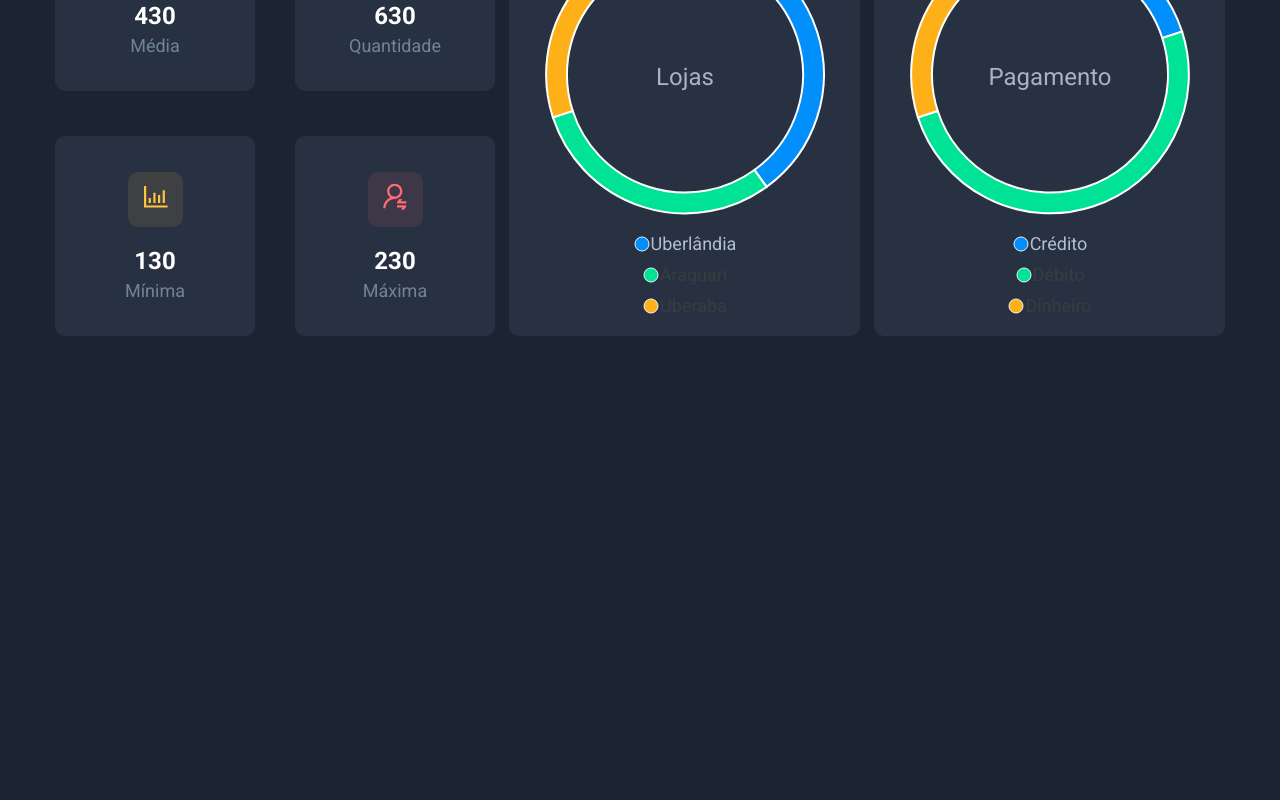
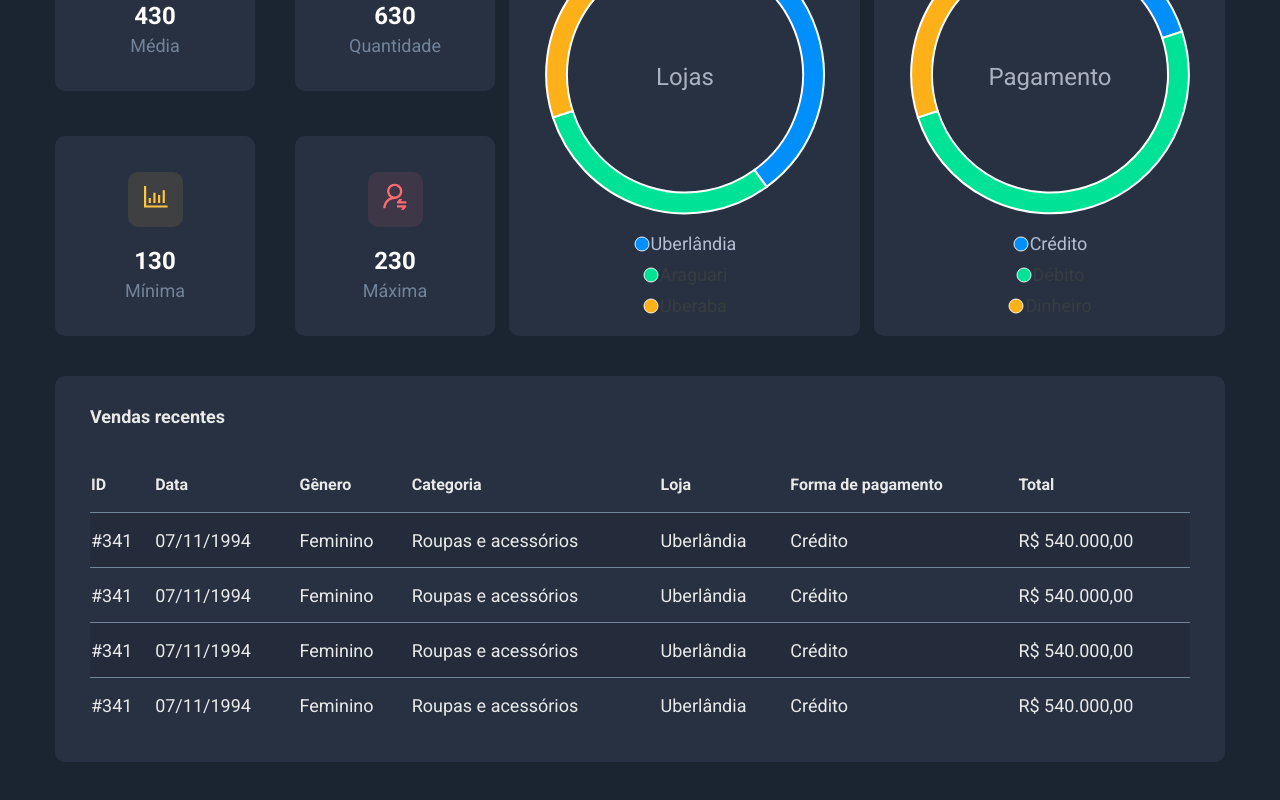
Before and after one commit to lucaasgevaerd/dssales, a React (Create React App) app in the folder front-web/: page / in a window 1280 px wide. Shown: the part 774-1574 px from the top of the page. Before the commit the page ends 1150 px from the top, so only its background shows below. Built offline with nearby package versions, Linux system fonts and the light colour scheme.

Commit message:
Add SalesTable component

```diff
--- a/front-web/src/App.tsx
+++ b/front-web/src/App.tsx
@@ -4,6 +4,7 @@
 import PieChartCard from './components/pie-chart-card';
 import SalesByDate from './components/sales-by-date';
 import SalesSummary from './components/sales-summary';
+import SalesTable from './components/sales-table';
 
 function App() {
   return (
@@ -25,6 +26,7 @@
             series={[20, 50, 30]}
           />
         </div>
+        <SalesTable />
       </div>
     </>
   );
--- /dev/null
+++ b/front-web/src/components/sales-table/index.tsx
@@ -0,0 +1,62 @@
+import './styles.css';
+
+function SalesTable() {
+  return (
+    <div className="sales-table-container base-card">
+      <h3 className="sales-table-title">Vendas recentes</h3>
+      <table className="sales-table">
+        <thead>
+          <tr>
+            <th>ID</th>
+            <th>Data</th>
+            <th>Gênero</th>
+            <th>Categoria</th>
+            <th>Loja</th>
+            <th>Forma de pagamento</th>
+            <th>Total</th>
+          </tr>
+        </thead>
+        <tbody>
+          <tr>
+            <td>#341</td>
+            <td>07/11/1994</td>
+            <td>Feminino</td>
+            <td>Roupas e acessórios</td>
+            <td>Uberlândia</td>
+            <td>Crédito</td>
+            <td>R$ 540.000,00</td>
+          </tr>
+          <tr>
+            <td>#341</td>
+            <td>07/11/1994</td>
+            <td>Feminino</td>
+            <td>Roupas e acessórios</td>
+            <td>Uberlândia</td>
+            <td>Crédito</td>
+            <td>R$ 540.000,00</td>
+          </tr>
+          <tr>
+            <td>#341</td>
+            <td>07/11/1994</td>
+            <td>Feminino</td>
+            <td>Roupas e acessórios</td>
+            <td>Uberlândia</td>
+            <td>Crédito</td>
+            <td>R$ 540.000,00</td>
+          </tr>
+          <tr>
+            <td>#341</td>
+            <td>07/11/1994</td>
+            <td>Feminino</td>
+            <td>Roupas e acessórios</td>
+            <td>Uberlândia</td>
+            <td>Crédito</td>
+            <td>R$ 540.000,00</td>
+          </tr>
+        </tbody>
+      </table>
+    </div>
+  );
+}
+
+export default SalesTable;
--- /dev/null
+++ b/front-web/src/components/sales-table/styles.css
@@ -0,0 +1,39 @@
+.sales-table-container {
+  margin-bottom: 50px;
+  padding: 30px 35px;
+}
+
+.sales-table-title {
+  font-size: 18px;
+}
+
+.sales-table {
+  width: 100%;
+  margin-top: 30px;
+  border-spacing: 0;
+}
+
+.sales-table thead th {
+  text-align: left;
+  height: 55px;
+  font-size: 16px;
+}
+
+.sales-table tbody td {
+  height: 55px;
+  border-top: 1px solid var(--grey-light-125-color);
+  font-size: 18px;
+  transition: background 0.3s;
+}
+
+.sales-table tbody tr:hover > td {
+  background-color: var(--grey-light-150-color);
+}
+
+.sales-table tbody tr:nth-child(even) {
+  background-color: var(--primary-color);
+}
+
+.sales-table tbody tr:nth-child(odd) {
+  background-color: rgba(0, 0, 0, 0.1);
+}
```
